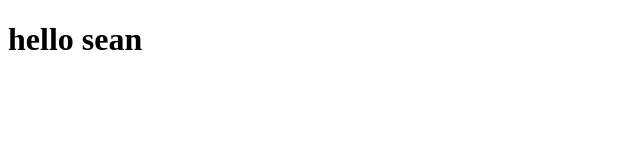
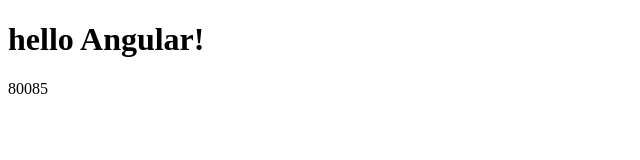
Before and after one commit to kwhitejr/angular-demo, a website: page public/index.html in a window 1280 px wide. Shown: the whole page, without its empty margins (0-640 px from the left). Drawn offline with nearby package versions, Linux system fonts and the light colour scheme.

Commit message:
angular works

```diff
--- a/public/index.html
+++ b/public/index.html
@@ -4,8 +4,9 @@
   <meta charset="UTF-8">
   <title>Document</title>
 </head>
-<body>
-<h1>hello sean</h1>
+<body ng-app>
+  <h1>{{"hello" + " " + "Angular!"}}</h1>
+  <div>{{80000 + 85}}</div>
 
   <script src="https://cdnjs.cloudflare.com/ajax/libs/angular.js/1.5.0/angular.js"></script>
 </body>
```
